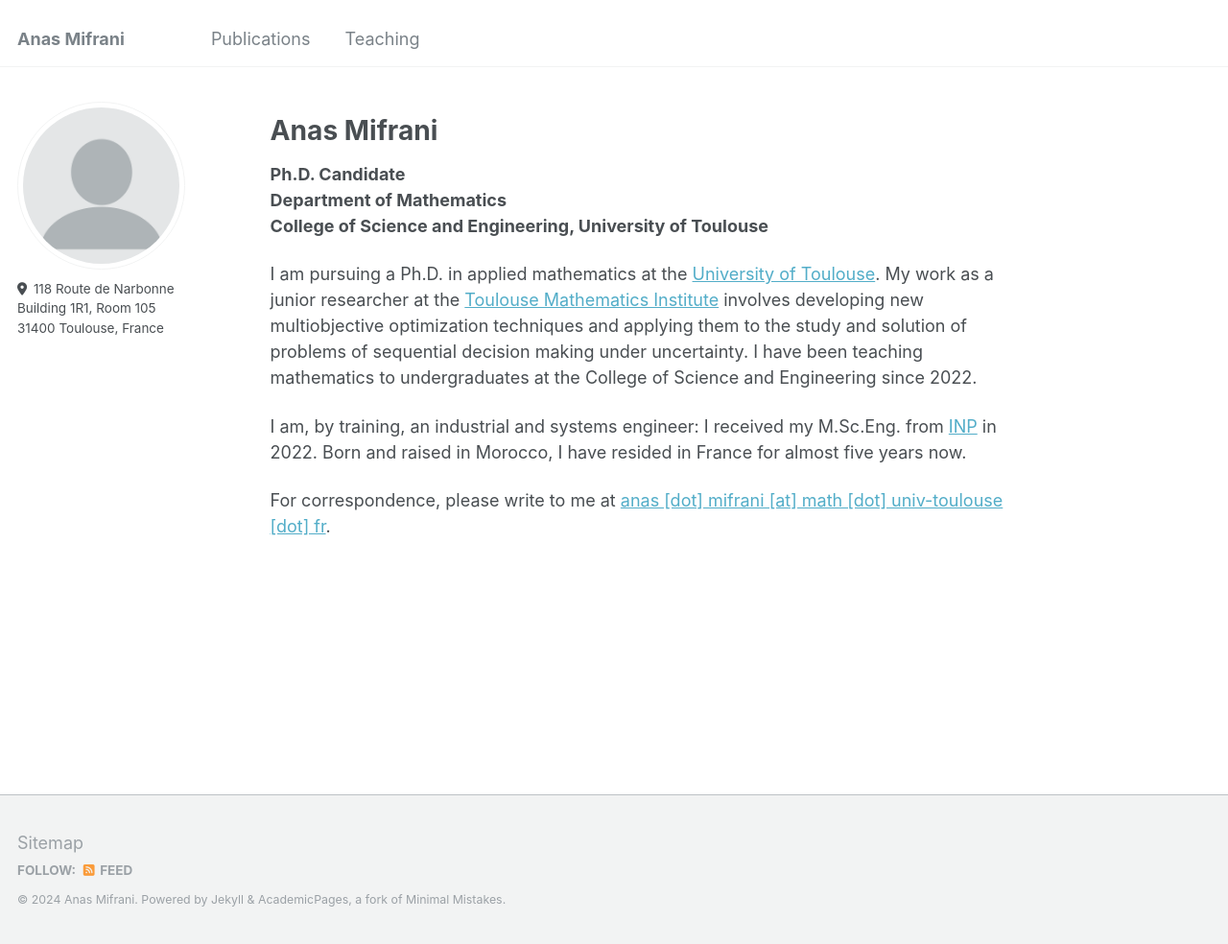
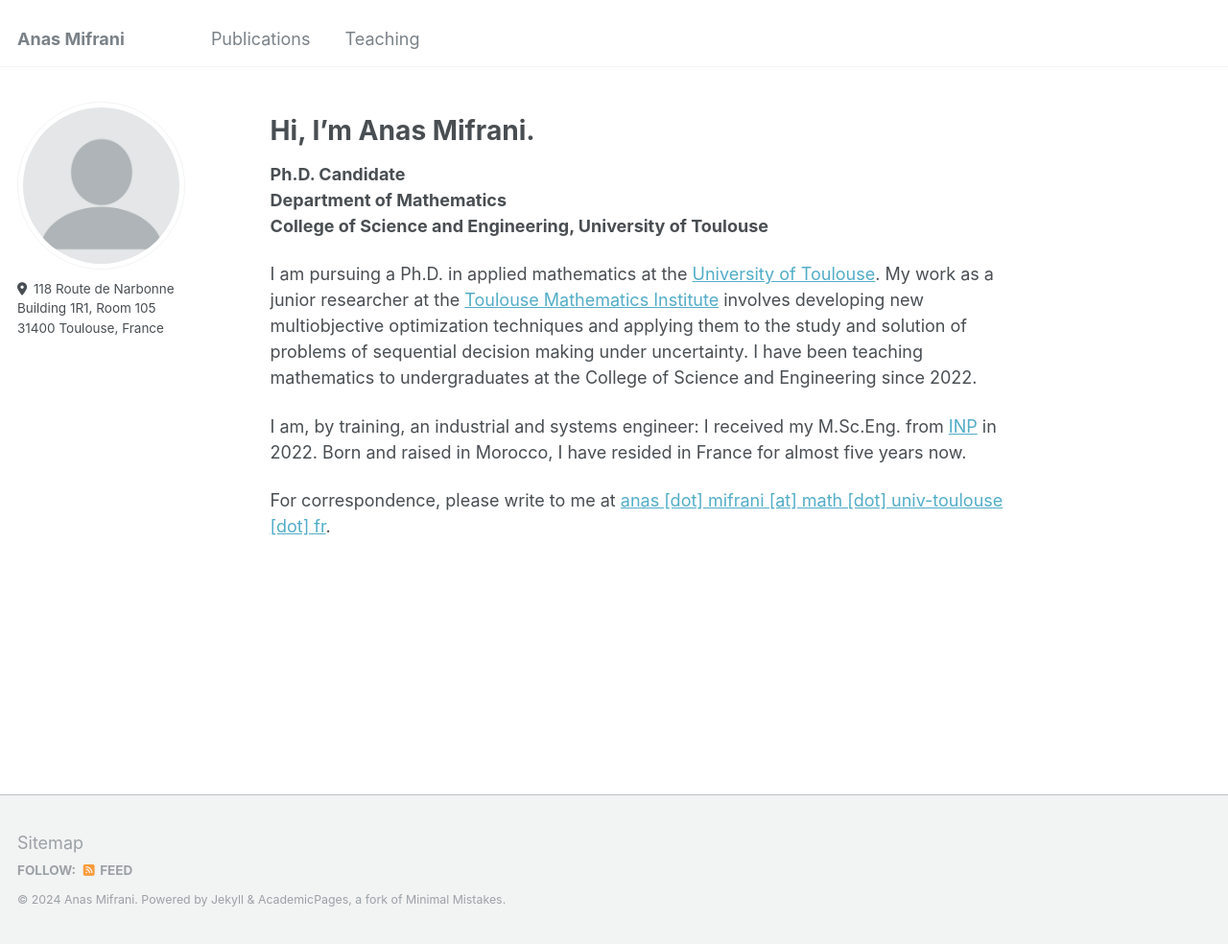
Before and after one commit to anmifrani/anmifrani.github.io, a Jekyll site: the page built from _pages/about.md, in a window 1280 px wide and 984 px high. Shown: the whole window at 96% size. Built offline with Jekyll 4.4.1, drawn with Linux system fonts in a browser that asks for light colours.

```diff
--- a/_pages/about.md
+++ b/_pages/about.md
@@ -7,7 +7,7 @@ redirect_from:
   - /about.html
 ---
 
-# Anas Mifrani
+# Hi, I'm Anas Mifrani.
 <b>Ph.D. Candidate</b> <br>
 <b>Department of Mathematics</b> <br>
 <b>College of Science and Engineering, University of Toulouse</b> <br>
```
